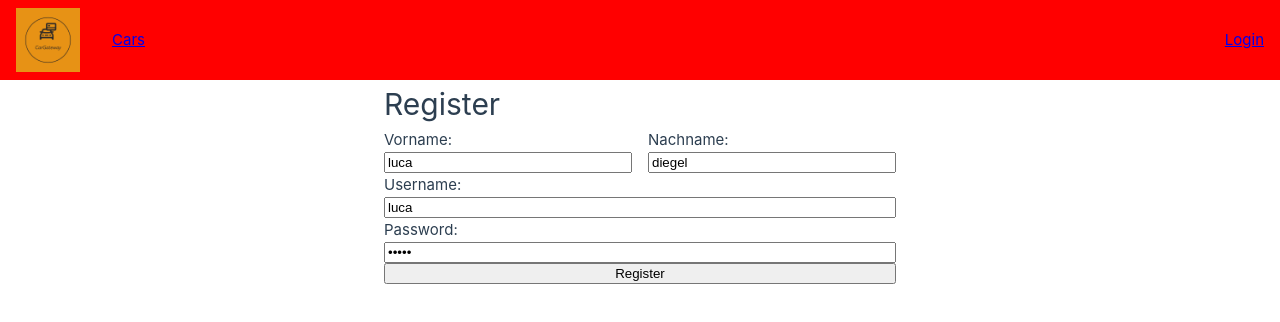
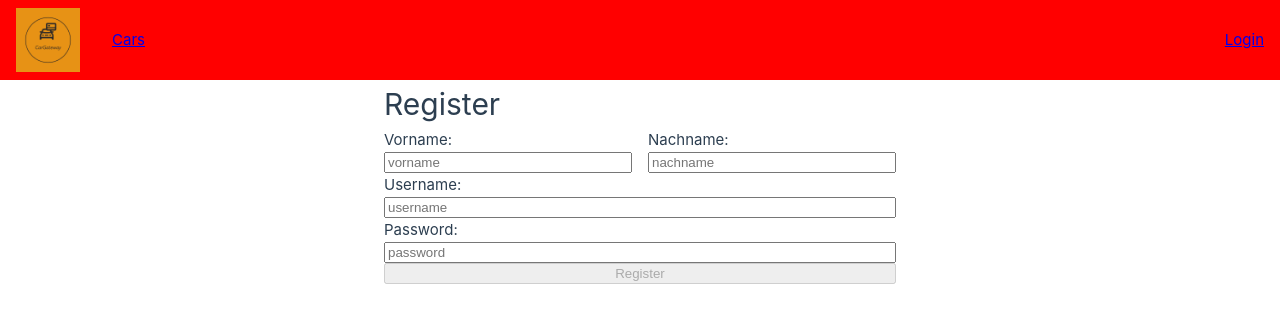
Before and after one commit to Lv100Luca/CarGateway-Frontend, a Vue app: page /register in a window 1280 px wide. Shown: the top 322 px of the page. Built offline with nearby package versions, Linux system fonts and the light colour scheme.

Commit message:
fixed bugs

```diff
--- a/src/components/Modal/CarReservationModal.vue
+++ b/src/components/Modal/CarReservationModal.vue
@@ -37,14 +37,15 @@ async function bookReservation() {
     "startZeitpunkt": Date.parse(dateFrom.value!),
     "endZeitpunkt": Date.parse(dateTo.value!)
   });
+  console.log(response);
+  if (response?.status == 401) {
+    console.debug("error in reservation 401");
+    errorMessage.value = "Du brauchst ein Aktives Konto um diese Reservierung zu buchen";
+    return;
+  }
   if (response == null) {
     console.debug("error in reservation 409");
     errorMessage.value = "Dieses Fahrzeug ist bereits reserviert";
-    return;
-  }
-  if (response.status == 401) {
-    console.debug("error in reservation 401");
-    errorMessage.value = "Du brauchst ein Aktives Konto um diese Reservierung zu buchen";
     return;
   }
   if (response) {
--- a/src/router/index.ts
+++ b/src/router/index.ts
@@ -61,7 +61,7 @@ const router = createRouter({
             name: 'account',
             component: AccountView,
             meta: {
-                minimumRole: Role.user,
+                minimumRole: Role.none,
                 onlyGuest: false
             }
         },
@@ -110,10 +110,12 @@ router.beforeEach(async (to, from) => {
     }
 
     if (to.meta.onlyGuest && isAuth) {
+        console.debug("Blocked1 Route to: " + to.path)
         return from;
     }
 
     if (to.meta.minimumRole > role) {
+        console.debug("Blocked2 Route to: " + to.path)
         return from;
     }
 
--- a/src/views/AccountView.vue
+++ b/src/views/AccountView.vue
@@ -92,9 +92,8 @@ async function deleteReservation() {
       <input type="button" value="Change Name" @click="updateUser()">
     </div>
     <div class="reservation">
-      <h1>Reservations</h1>
+      <h2 v-if="selectedReservationId !== -1">Reservations</h2>
       <div>
-        <h2 v-if="selectedReservationId !== -1"></h2>
         <input @click="deleteReservation()" v-if="(selectedReservationId !== -1)" class="delete"
                type="button" :value="'Delete: ' + selectedReservationId">
       </div>
--- a/src/views/AdminView.vue
+++ b/src/views/AdminView.vue
@@ -50,7 +50,6 @@ async function loadUsers() {
                      @close="showModal = false" @success="loadUsers"></ChangeUserModal>
     <div class="admin-wrapper">
       <h1>ADMIN Panel</h1>
-      <pre>Selected User: {{ selectedUser }}</pre>
       <PageSelector class="selector" :page-limit="pageLimit" @PageNr="args => page = args"></PageSelector>
       <div class="users">
         <UserDisplayItem v-for="user in users" v-bind:user="user" @userID="userID => selectUser(userID)"
--- a/src/views/ManageUserView.vue
+++ b/src/views/ManageUserView.vue
@@ -76,7 +76,6 @@ async function deactivate() {
     <UserDisplayItem v-for="user in users" v-bind:user="user" @userID="userID => selectUser(userID)"
                      :class="{ 'highlighted': selectedID === user.id }"/>
   </div>
-  <pre>Selected User: {{ selectedUser }}</pre>
 </template>
 <style scoped>
 .activate {
--- a/src/views/Register.vue
+++ b/src/views/Register.vue
@@ -9,10 +9,10 @@ import {useUserDataStore} from "@/stores/userDataStore";
 import {useRouter} from "vue-router";
 
 const userDataStore = useUserDataStore();
-const vorname = ref("luca");
-const nachname = ref("diegel");
-const username = ref("luca");
-const password = ref("admin");
+const vorname = ref("");
+const nachname = ref("");
+const username = ref("");
+const password = ref("");
 
 const router = useRouter();
 
@@ -39,6 +39,7 @@ async function register() {
     console.debug(e);
   }
   console.debug("Register OK");
+
   if (await userDataStore.login(username.value, password.value)) {
     console.debug("Login after RegisterOK");
     await router.push("/account")
```
